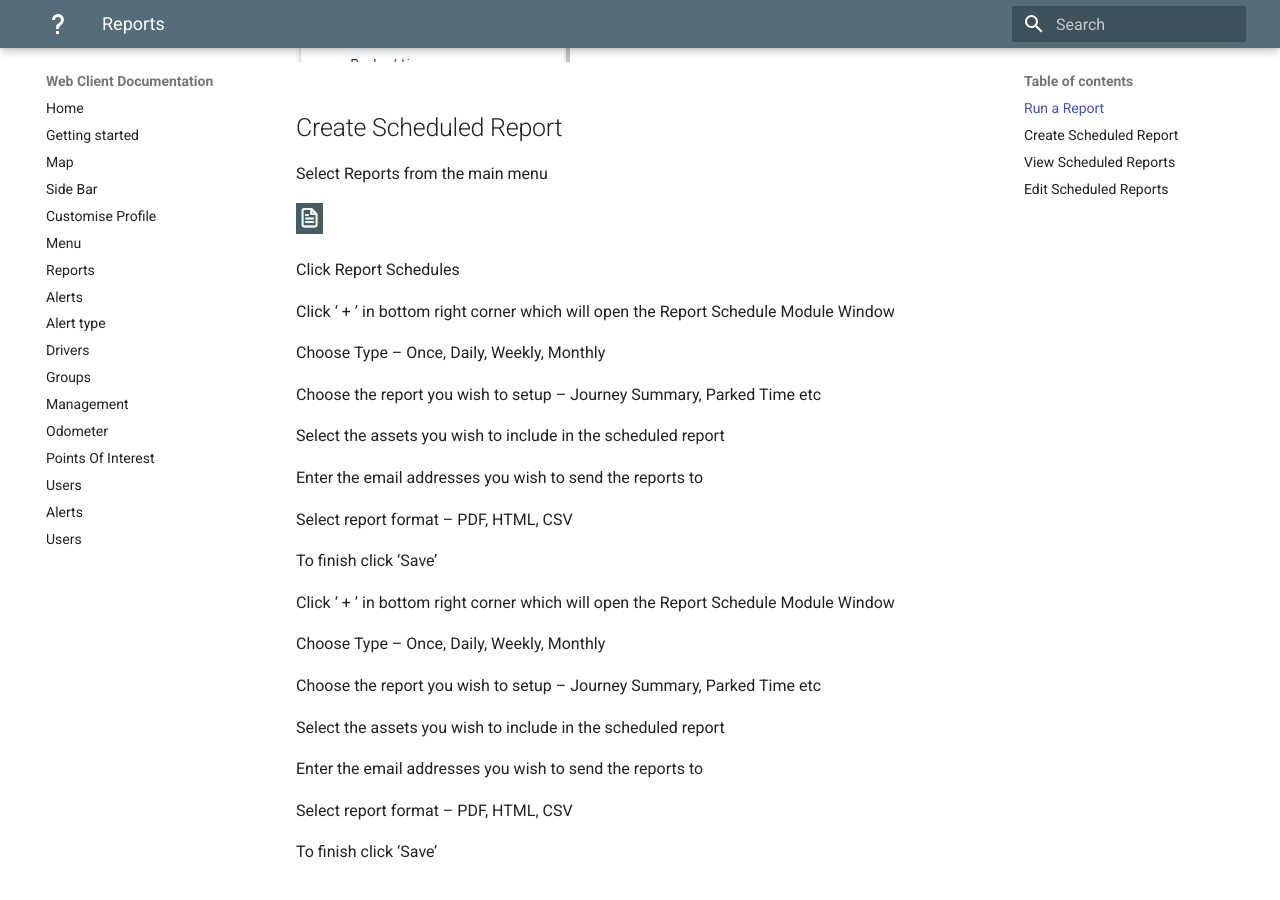
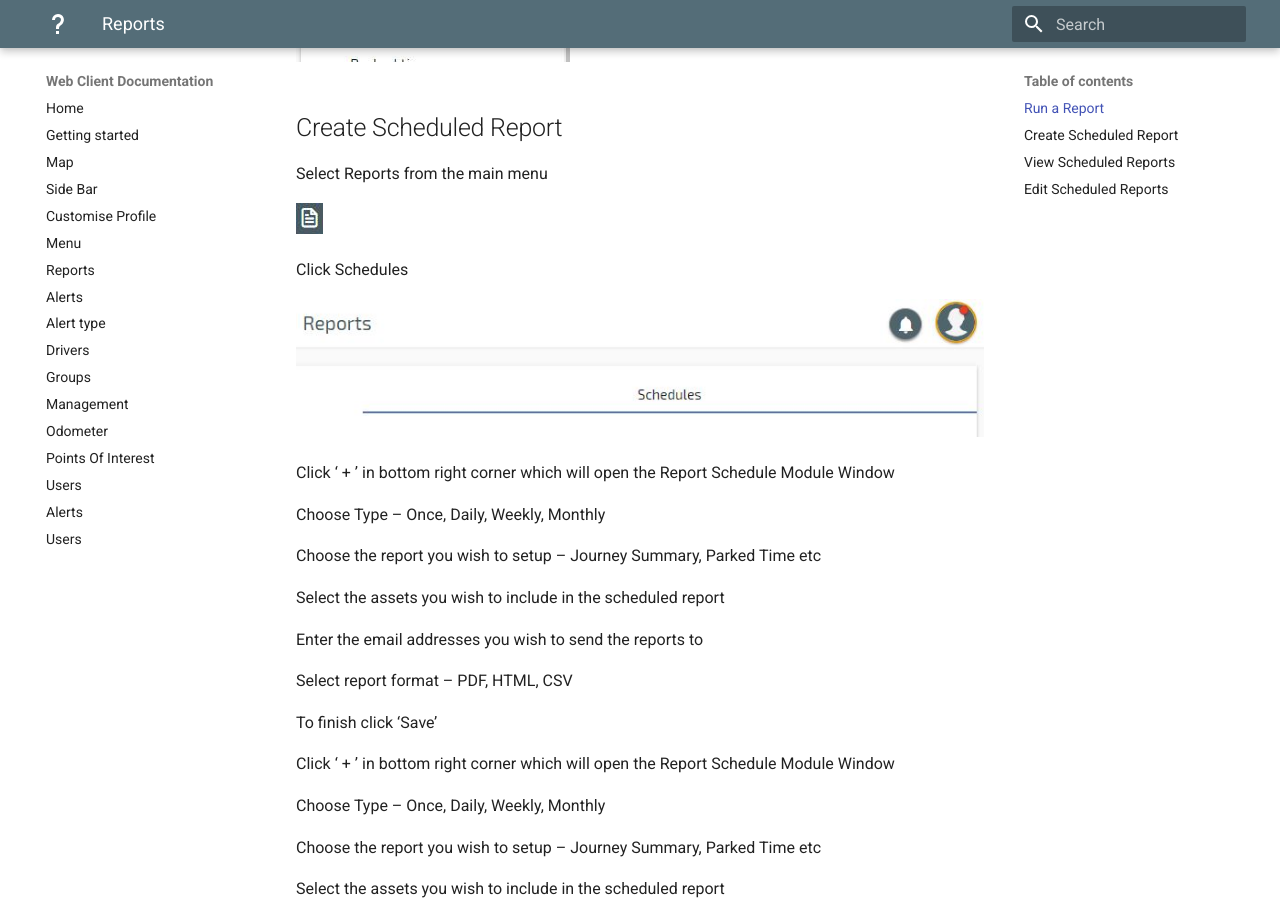
Before and after one commit to fonixtelematics/user-manual, an MkDocs documentation site: the page built from docs/Reports.md, in a window 1280 px wide and 900 px high, scrolled down 1041 px. Built offline with MkDocs 1.6.1 and Material for MkDocs 9.7.7, drawn with Linux system fonts in a browser that asks for light colours.

Commit message:
docs/Reports.md updated from https://stackedit.io/

```diff
--- a/docs/Reports.md
+++ b/docs/Reports.md
@@ -32,9 +32,9 @@ Select Reports from the main menu
 
 ![Report Icon](img/reports-icon.jpg)
 
-Click Report Schedules
+Click Schedules
 
-
+![Scheduled Reports](img/report-schedules.jpg)
 
 Click ‘ + ’ in bottom right corner which will open the Report Schedule Module Window
 
```
Also changed, not shown: other parts of docs/Reports.md (+1 -1 lines).
